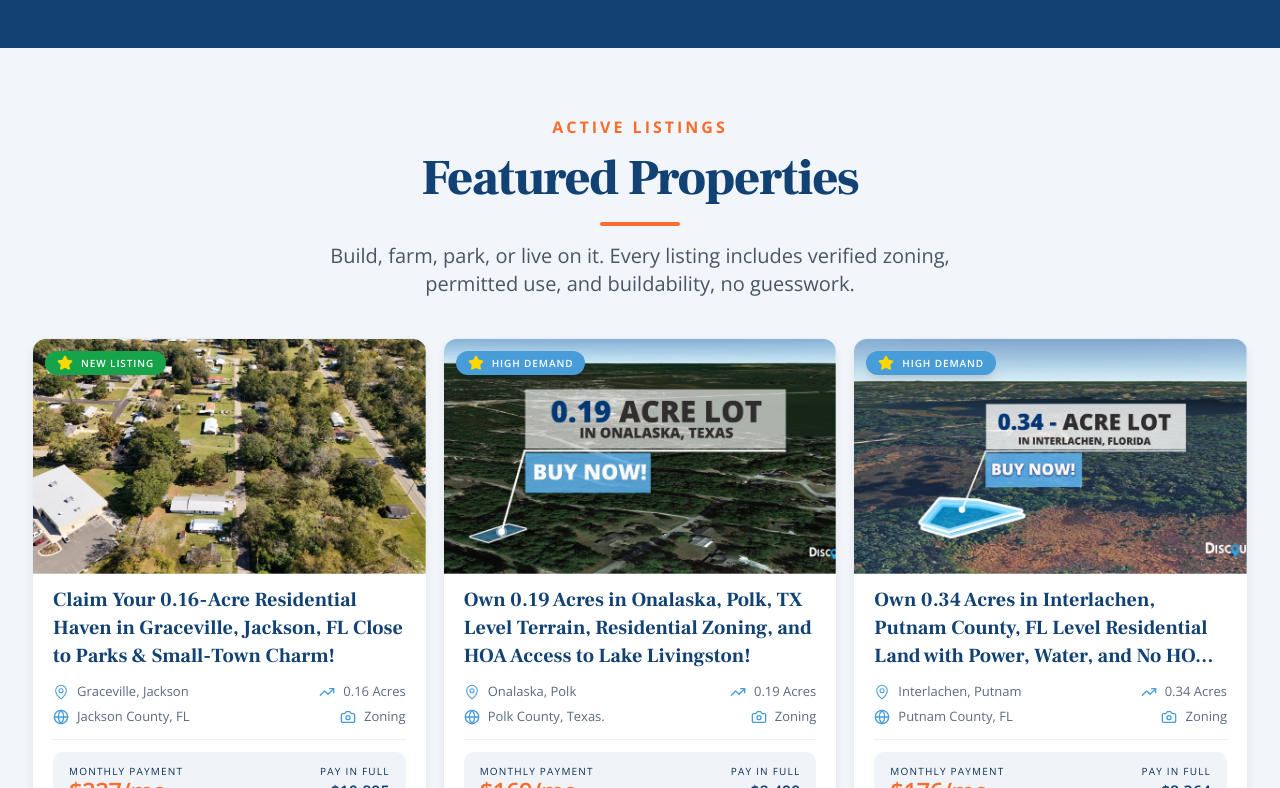
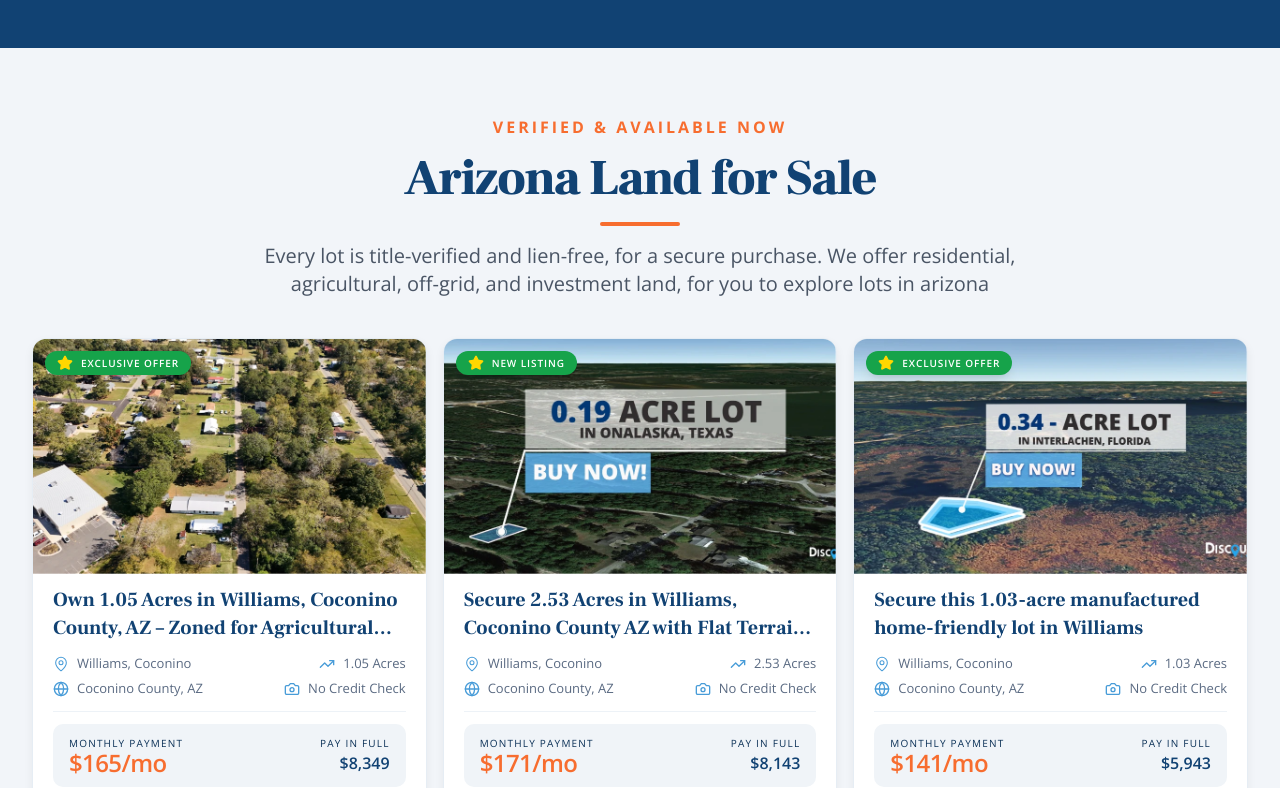
Before and after one commit to Cosmo-US-LLC/discount-lot-website, a React (Vite) app: page /states/arizona in a window 1280 px wide. Shown: the part 892-1680 px from the top of the page. Built offline with nearby package versions, Linux system fonts and the light colour scheme.

Commit message:
update the arizona page

```diff
--- a/src/components/pageComponents/home/HomeFeaturedProperties.jsx
+++ b/src/components/pageComponents/home/HomeFeaturedProperties.jsx
@@ -8,82 +8,45 @@ import {
   WorldIcon,
   CameraIcon,
 } from "../../common/IconsSvgs";
-import card1Image from "@/assets/images/home/card1Image.webp";
-import card2Image from "@/assets/images/home/card2Image.webp";
-import card3Image from "@/assets/images/home/card3Image.webp";
 import { openSavePropertyAlert } from "@/components/common/openSavePropertyAlert";
+import { homeFeaturedPropertyCards } from "@/data/featuredProperties";
 
-const cards = [
-  {
-    id: 1,
-    badgeText: "New listing",
-    badgeColor: "#16a34a",
-    image: card1Image,
-    title:
-      "Claim Your 0.16-Acre Residential Haven in Graceville, Jackson, FL Close to Parks & Small-Town Charm!",
-    cityLine: "Graceville, Jackson",
-    acres: "0.16 Acres",
-    county: "Jackson County, FL",
-    photos: "Zoning",
-    monthly: "$227/mo",
-    cash: "$10,895",
-    propertyUrl: "https://discountlots.com/property/036N13046000100030",
-  },
-  {
-    id: 2,
-    badgeText: "High demand",
-    badgeColor: "#489cd8",
-    image: card2Image,
-    title:
-      "Own 0.19 Acres in Onalaska, Polk, TX Level Terrain, Residential Zoning, and HOA Access to Lake Livingston!",
-    cityLine: "Onalaska, Polk",
-    acres: "0.19 Acres",
-    county: "Polk County, Texas.",
-    photos: "Zoning",
-    monthly: "$169/mo",
-    cash: "$8,499",
-    propertyUrl: "https://discountlots.com/property/t1200029100",
-  },
-  {
-    id: 3,
-    badgeText: "High demand",
-    badgeColor: "#489cd8",
-    image: card3Image,
-    title:
-      "Own 0.34 Acres in Interlachen, Putnam County, FL Level Residential Land with Power, Water, and No HOA Fees!",
-    cityLine: "Interlachen, Putnam",
-    acres: "0.34 Acres",
-    county: "Putnam County, FL",
-    photos: "Zoning",
-    monthly: "$176/mo",
-    cash: "$8,364",
-    propertyUrl: "https://discountlots.com/property/27-09-24-4078-0080-0040",
-  },
-];
-
-function HomeFeaturedProperties() {
+function HomeFeaturedProperties({
+  sectionId = "properties",
+  eyebrow = "Active listings",
+  title = "Featured Properties",
+  description = `Build, farm, park, or live on it. Every listing includes verified zoning, permitted use, and buildability, no guesswork.`,
+  cards = homeFeaturedPropertyCards,
+  browseCtaLabel = "Browse 200+ Available Properties",
+  onBrowseCtaClick,
+  browseScrollTargetId = "home",
+}) {
   const handleBrowseAvailablePropertiesClick = () => {
-    const heroSection = document.getElementById("home");
-    if (heroSection) {
-      heroSection.scrollIntoView({ behavior: "smooth", block: "start" });
+    if (onBrowseCtaClick) {
+      onBrowseCtaClick();
       return;
     }
-    window.location.hash = "home";
+
+    const target = document.getElementById(browseScrollTargetId);
+    if (target) {
+      target.scrollIntoView({ behavior: "smooth", block: "start" });
+      return;
+    }
+
+    window.location.hash = browseScrollTargetId;
   };
 
   return (
-    <section id="properties" className="bg-[#f2f5f9] py-18">
+    <section id={sectionId} className="bg-[#f2f5f9] py-18">
       <div className="mx-auto w-full max-w-[1280px] px-4 md:px-8">
-        <div className="mx-auto mb-10 max-w-[652px] text-center space-y-4">
-          <h6 className="text-[#f76d2f]">Active listings</h6>
-          <h2 className="text-[#114273]">Featured Properties</h2>
+        <div className="mx-auto mb-10 max-w-[752px] text-center space-y-4">
+          <h6 className="text-[#f76d2f]">{eyebrow}</h6>
+          <h2 className="text-[#114273]">{title}</h2>
           <div className="mx-auto h-1 w-20 rounded-full bg-[#f76d2f]" />
-          <p className="body-description text-[#4a5565]">
-            Build, farm, park, or live on it. Every listing includes verified
-            zoning, permitted use, and buildability, no guesswork.
-          </p>
+          <p className="body-description text-[#4a5565]">{description}</p>
         </div>
 
+        {cards?.length ? (
           <div className="grid gap-4 md:grid-cols-2 xl:grid-cols-3">
             {cards.map((card) => (
               <article
@@ -114,7 +77,7 @@ function HomeFeaturedProperties() {
                 </div>
 
                 <div className="flex flex-1 flex-col px-4 pb-4 pt-3 sm:px-5 sm:pb-5">
-                <h3 className="mb-3 line-clamp-3 text-[18px] font-semibold leading-[1.35] text-[#114273]">
+                  <h3 className="mb-3 line-clamp-2 text-[18px] font-semibold leading-[1.35] text-[#114273]">
                     {card.title}
                   </h3>
 
@@ -164,7 +127,7 @@ function HomeFeaturedProperties() {
                     type="button"
                     className="mt-3 inline-flex items-center justify-center gap-2 btn-primary"
                     onClick={() => {
-                    window.location.href = card.propertyUrl;
+                      window.location.assign(card.propertyUrl);
                     }}
                   >
                     Explore details
@@ -174,6 +137,11 @@ function HomeFeaturedProperties() {
               </article>
             ))}
           </div>
+        ) : (
+          <div className="mx-auto max-w-[720px] rounded-[14px] border border-[#e6edf4] bg-white px-6 py-8 text-center text-[#4a5565] shadow-[0px_4px_10px_rgba(0,0,0,0.06)]">
+            No featured properties available right now.
+          </div>
+        )}
 
         <div className="mt-10 flex justify-center">
           <button
@@ -181,7 +149,7 @@ function HomeFeaturedProperties() {
             className="inline-flex items-center gap-3 btn-secondary"
             onClick={handleBrowseAvailablePropertiesClick}
           >
-            Browse 200+ Available Properties
+            {browseCtaLabel}
             <ArrowRightIcon className="h-4 w-4" />
           </button>
         </div>
--- /dev/null
+++ b/src/data/featuredProperties.js
@@ -0,0 +1,98 @@
+import card1Image from "@/assets/images/home/card1Image.webp";
+import card2Image from "@/assets/images/home/card2Image.webp";
+import card3Image from "@/assets/images/home/card3Image.webp";
+
+export const homeFeaturedPropertyCards = [
+  {
+    id: "home-1",
+    badgeText: "New listing",
+    badgeColor: "#16a34a",
+    image: card1Image,
+    title:
+      "Claim Your 0.16-Acre Residential Haven in Graceville, Jackson, FL Close to Parks & Small-Town Charm!",
+    cityLine: "Graceville, Jackson",
+    acres: "0.16 Acres",
+    county: "Jackson County, FL",
+    photos: "Zoning",
+    monthly: "$227/mo",
+    cash: "$10,895",
+    propertyUrl: "https://discountlots.com/property/036N13046000100030",
+  },
+  {
+    id: "home-2",
+    badgeText: "High demand",
+    badgeColor: "#489cd8",
+    image: card2Image,
+    title:
+      "Own 0.19 Acres in Onalaska, Polk, TX Level Terrain, Residential Zoning, and HOA Access to Lake Livingston!",
+    cityLine: "Onalaska, Polk",
+    acres: "0.19 Acres",
+    county: "Polk County, Texas.",
+    photos: "Zoning",
+    monthly: "$169/mo",
+    cash: "$8,499",
+    propertyUrl: "https://discountlots.com/property/t1200029100",
+  },
+  {
+    id: "home-3",
+    badgeText: "High demand",
+    badgeColor: "#489cd8",
+    image: card3Image,
+    title:
+      "Own 0.34 Acres in Interlachen, Putnam County, FL Level Residential Land with Power, Water, and No HOA Fees!",
+    cityLine: "Interlachen, Putnam",
+    acres: "0.34 Acres",
+    county: "Putnam County, FL",
+    photos: "Zoning",
+    monthly: "$176/mo",
+    cash: "$8,364",
+    propertyUrl: "https://discountlots.com/property/27-09-24-4078-0080-0040",
+  },
+];
+
+export const arizonaFeaturedPropertyCards = [
+  {
+    id: "az-1",
+    badgeText: "Exclusive offer",
+    badgeColor: "#16a34a",
+    image: card1Image,
+    title:
+      "Own 1.05 Acres in Williams, Coconino County, AZ – Zoned for Agricultural Residential Use, Perfect for Building!",
+    cityLine: "Williams, Coconino",
+    acres: "1.05 Acres",
+    county: "Coconino County, AZ",
+    photos: "No Credit Check",
+    monthly: "$165/mo",
+    cash: "$8,349",
+    propertyUrl: "https://discountlots.com/",
+  },
+  {
+    id: "az-2",
+    badgeText: "New listing",
+    badgeColor: "#16a34a",
+    image: card2Image,
+    title:
+      "Secure 2.53 Acres in Williams, Coconino County AZ with Flat Terrain Near the Grand Canyon Railway Adventure!",
+    cityLine: "Williams, Coconino",
+    acres: "2.53 Acres",
+    county: "Coconino County, AZ",
+    photos: "No Credit Check",
+    monthly: "$171/mo",
+    cash: "$8,143",
+    propertyUrl: "https://discountlots.com/",
+  },
+  {
+    id: "az-3",
+    badgeText: "Exclusive offer",
+    badgeColor: "#16a34a",
+    image: card3Image,
+    title: "Secure this 1.03-acre manufactured home-friendly lot in Williams",
+    cityLine: "Williams, Coconino",
+    acres: "1.03 Acres",
+    county: "Coconino County, AZ",
+    photos: "No Credit Check",
+    monthly: "$141/mo",
+    cash: "$5,943",
+    propertyUrl: "https://discountlots.com/",
+  },
+];
--- a/src/pages/states/Arizona.jsx
+++ b/src/pages/states/Arizona.jsx
@@ -13,19 +13,30 @@ import ArizonaExploreByLocationSection from "@/components/pageComponents/states/
 import ArizonaTrustBarSection from "@/components/pageComponents/states/Arizona/ArizonaTrustBarSection";
 import useMeta from "@/lib/useMeta";
 import HomeFeaturedProperties from "@/components/pageComponents/home/HomeFeaturedProperties";
+import { arizonaFeaturedPropertyCards } from "@/data/featuredProperties";
+import HomeTestimonials from "@/components/pageComponents/home/HomeTestimonials";
 
 function Arizona() {
   return (
     <>
       <ArizonaHero />
       <ArizonaTrustBarSection />
-      <HomeFeaturedProperties />
+      <HomeFeaturedProperties
+        sectionId="featured-properties"
+        eyebrow="Verified & Available Now"
+        title="Arizona Land for Sale"
+        description="Every lot is title-verified and lien-free, for a secure purchase. We offer residential, agricultural, off-grid, and investment land, for you to explore lots in arizona"
+        cards={arizonaFeaturedPropertyCards}
+        browseCtaLabel="Browse Arizona Properties"
+        browseScrollTargetId="featured-properties"
+      />
       <ArizonaBrowseByCountySection />
       <ArizonaLandForEveryPlanSection />
       <ArizonaHowItWorksSection />
       <ArizonaWhyBuyLandSection />
       <ArizonaBuyWithConfidenceSection />
       <ArizonaExploreByLocationSection />
+      <HomeTestimonials />
       <ArizonaRecentlySoldPropertiesSection />
       <HomeFaq
         sectionId="faq"
```
Lines whose indentation alone changed are shown as unchanged.
